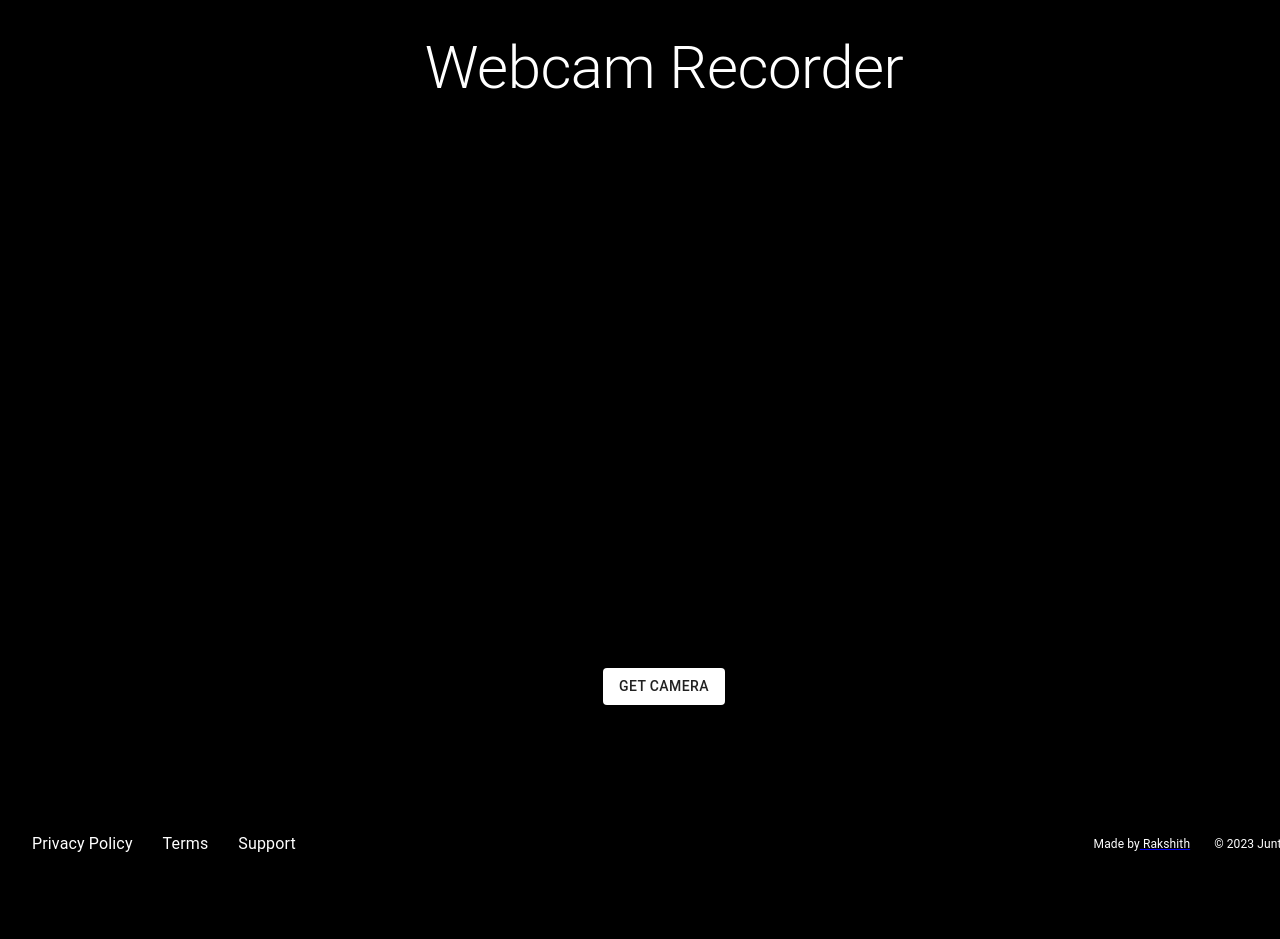
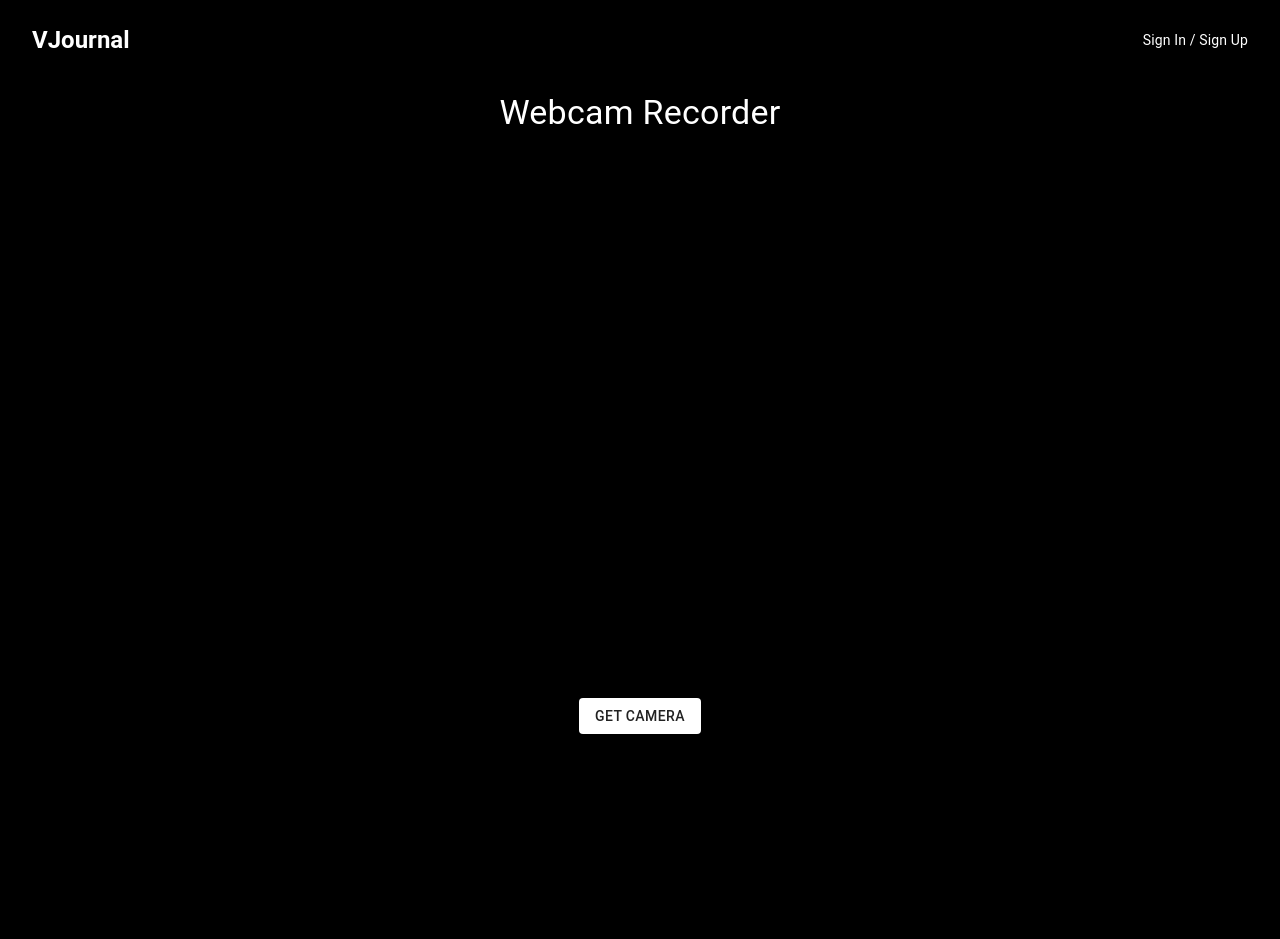
Before and after one commit to rakshithxaloori/vjournal, a Next.js app: page /new in a window 1280 px wide. Shown: the top 939 px of the page. Before the commit the page ends 888 px from the top, so only its background shows below. Built offline with nearby package versions, Linux system fonts and the light colour scheme; no server answers.

Commit message:
add authentication

```diff
--- a/components/layout/footer.js
+++ b/components/layout/footer.js
@@ -3,18 +3,9 @@ import Link from "next/link";
 import Box from "@mui/material/Box";
 import Typography from "@mui/material/Typography";
 
+import { linkStyle } from "@/utils/styles";
+
 const RAKSHITH_TWITTER_LINK = "https://twitter.com/rakshithXaloori";
-
-const linkStyle = {
-  color: "#fff",
-  fontSize: 14,
-  marginRight: 30,
-  display: "flex",
-  justifyContent: "center",
-  alignItems: "center",
-  flexDirection: "row",
-  textDecoration: "none",
-};
 
 const Footer = () => {
   return (
@@ -26,6 +17,7 @@ const Footer = () => {
         flexDirection: "row",
         flexWrap: "wrap",
         alignItems: "center",
+        columnGap: 2,
       }}
     >
       <Link
@@ -34,7 +26,9 @@ const Footer = () => {
         rel="noopener noreferrer"
         target="_blank"
       >
-        <Typography component="span">Privacy Policy</Typography>
+        <Typography component="span" color="primary">
+          Privacy Policy
+        </Typography>
       </Link>
       <Link
         href="/terms"
@@ -42,7 +36,9 @@ const Footer = () => {
         rel="noopener noreferrer"
         target="_blank"
       >
-        <Typography component="span">Terms</Typography>
+        <Typography component="span" color="primary">
+          Terms
+        </Typography>
       </Link>
       <Link
         href="/support"
@@ -50,29 +46,26 @@ const Footer = () => {
         rel="noopener noreferrer"
         target="_blank"
       >
-        <Typography component="span">Support</Typography>
+        <Typography component="span" color="primary">
+          Support
+        </Typography>
       </Link>
       <Box sx={{ flexGrow: 1 }} />
-      <Typography component="span" sx={{ fontSize: 12, color: "white", mr: 3 }}>
+      <Typography component="span" sx={{ fontSize: 12, color: "white" }}>
         Made by
         <Link
           href={RAKSHITH_TWITTER_LINK}
+          style={{ textDecoration: "none" }}
           rel="noopener noreferrer"
           target="_blank"
         >
-          <Typography
-            component="span"
-            sx={{
-              fontSize: 12,
-              color: "white",
-            }}
-          >
+          <Typography component="span" color="primary" sx={{ fontSize: 12 }}>
             {" "}
             Rakshith
           </Typography>
         </Link>
       </Typography>
-      <Typography component="span" sx={{ fontSize: 12, color: "white" }}>
+      <Typography component="span" color="primary" sx={{ fontSize: 12 }}>
         © 2023 JuntoX
       </Typography>
     </Box>
--- /dev/null
+++ b/components/layout/header.js
@@ -0,0 +1,87 @@
+import React, { useEffect } from "react";
+import Link from "next/link";
+import Image from "next/image";
+import { signIn, signOut, useSession } from "next-auth/react";
+
+import Box from "@mui/material/Box";
+import Toolbar from "@mui/material/Toolbar";
+import Typography from "@mui/material/Typography";
+
+import { linkStyle } from "@/utils/styles";
+
+const PICTURE_SIZE = 25;
+
+const Header = () => {
+  const { data: session, status } = useSession();
+  useEffect(() => {
+    console.log("session", session);
+    console.log(session?.user, status);
+  }, [session]);
+
+  const onSignin = (e) => {
+    e.preventDefault();
+    signIn("google", {
+      callbackUrl: `${window.location.origin}/`,
+    });
+  };
+
+  const onSignout = (e) => {
+    e.preventDefault();
+    signOut();
+  };
+
+  return (
+    <Box
+      sx={{
+        width: "100%",
+      }}
+    >
+      <Toolbar>
+        <Link href="/" style={linkStyle}>
+          <Typography variant="h5" color="primary" sx={{ fontWeight: "bold" }}>
+            VJournal
+          </Typography>
+        </Link>
+        <Box sx={{ flexGrow: 1 }} />
+        <Box sx={{ display: { xs: "none", md: "flex" } }}>
+          {status === "unauthenticated" && !session && (
+            <Link href="/auth/signin" style={linkStyle} onClick={onSignin}>
+              <Typography variant="body2" color="primary">
+                Sign In / Sign Up
+              </Typography>
+            </Link>
+          )}
+          {status === "authenticated" && session && (
+            <>
+              <Link
+                href="/auth/signout"
+                onClick={onSignout}
+                style={{
+                  display: "flex",
+                  flexDirection: "row",
+                  alignItems: "center",
+                  justifyContent: "center",
+                }}
+              >
+                <Typography variant="body2" color="primary" sx={{ mr: 2 }}>
+                  Sign Out
+                </Typography>
+                {session?.user?.picture && (
+                  <Image
+                    height={PICTURE_SIZE}
+                    width={PICTURE_SIZE}
+                    src={session?.user?.picture}
+                    alt={session?.user?.username}
+                    style={{ borderRadius: "50%" }}
+                  />
+                )}
+              </Link>
+            </>
+          )}
+        </Box>
+      </Toolbar>
+    </Box>
+  );
+};
+
+export default Header;
--- a/components/layout/index.js
+++ b/components/layout/index.js
@@ -1,20 +1,21 @@
 import Box from "@mui/material/Box";
 
+import Header from "@/components/layout/header";
 import Footer from "@/components/layout/footer";
 
-const Layout = ({ children }) => {
-  return (
-    <Box sx={{ display: "flex", flexDirection: "column" }}>
+const Layout = ({ children }) => (
   <Box
     sx={{
-          minHeight: "100vh",
+      display: "flex",
+      flexDirection: "column",
     }}
   >
+    <Header />
+    <main style={{ minHeight: "100vh", margin: "20px", marginTop: "20px" }}>
       {children}
-      </Box>
+    </main>
     <Footer />
   </Box>
 );
-};
 
 export default Layout;
--- a/components/recorder.js
+++ b/components/recorder.js
@@ -92,6 +92,7 @@ const VideoRecorder = () => {
   };
 
   const stopStream = () => {
+    console.log("stopStream", stream);
     if (stream === null) return;
     stream.getTracks().forEach((track) => track.stop());
     setStream(null);
--- a/next.config.js
+++ b/next.config.js
@@ -1,6 +1,31 @@
 /** @type {import('next').NextConfig} */
 const nextConfig = {
   reactStrictMode: true,
-}
+  images: {
+    unoptimized: true,
+    domains: [
+      "cdn.vjournal.app", // TODO
+      "lh3.googleusercontent.com",
+      "yt3.ggpht.com",
+    ],
+  },
+  async headers() {
+    return [
+      {
+        source: "/",
+        headers: [
+          {
+            key: "Cross-Origin-Embedder-Policy",
+            value: "unsafe-none",
+          },
+          {
+            key: "Cross-Origin-Opener-Policy",
+            value: "same-origin",
+          },
+        ],
+      },
+    ];
+  },
+};
 
-module.exports = nextConfig
+module.exports = nextConfig;
--- a/pages/new.js
+++ b/pages/new.js
@@ -17,10 +17,9 @@ const New = () => {
         justifyContent: "center",
         height: "100%",
         width: "100%",
-        padding: 3,
       }}
     >
-      <Typography variant="h2" component="h2" color="primary">
+      <Typography variant="h4" component="h4" color="primary">
         Webcam Recorder
       </Typography>
       <WebcamRecorder />
--- /dev/null
+++ b/utils/styles.js
@@ -0,0 +1,10 @@
+export const linkStyle = {
+  //   color: "#fff",
+  fontSize: 14,
+  //   marginRight: 30,
+  display: "flex",
+  justifyContent: "center",
+  alignItems: "center",
+  flexDirection: "row",
+  textDecoration: "none",
+};
```
Also changed, not shown: pages/api/auth/[...nextauth].js (+2 -6 lines), pages/index.js (+7 -1 lines). Lines whose indentation alone changed are shown as unchanged.
